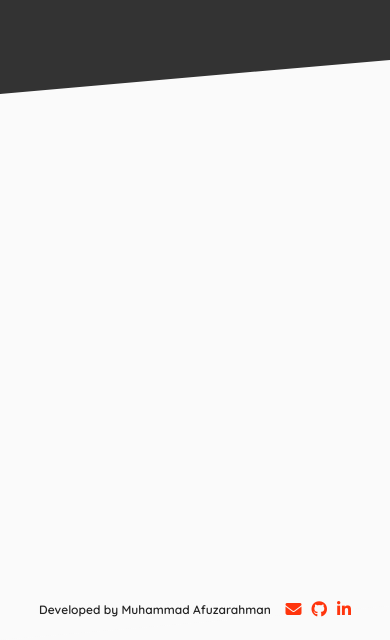
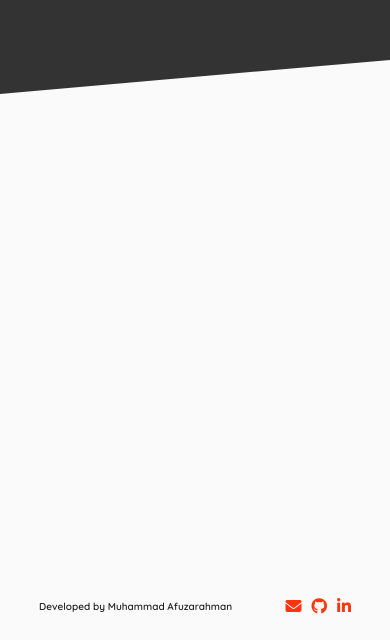
Before and after one commit to afutofu/afutofu.github.io, a React (Create React App) app: page / in a window 390 px wide. Shown: the part 6831-7471 px from the top of the page. Built offline with nearby package versions, Linux system fonts and the light colour scheme.

Commit message:
credits now are in one line in all mobile widths

```diff
--- a/src/components/Footer.js
+++ b/src/components/Footer.js
@@ -38,8 +38,16 @@ const Credits = styled.h3`
     font-size: 12px;
   }
 
+  @media only screen and (max-width: 450px) {
+    font-size: 10px;
+  }
+
   @media only screen and (max-width: 350px) {
     font-size: 9px;
+  }
+
+  @media only screen and (max-width: 300px) {
+    font-size: 7px;
   }
 `;
 
```
